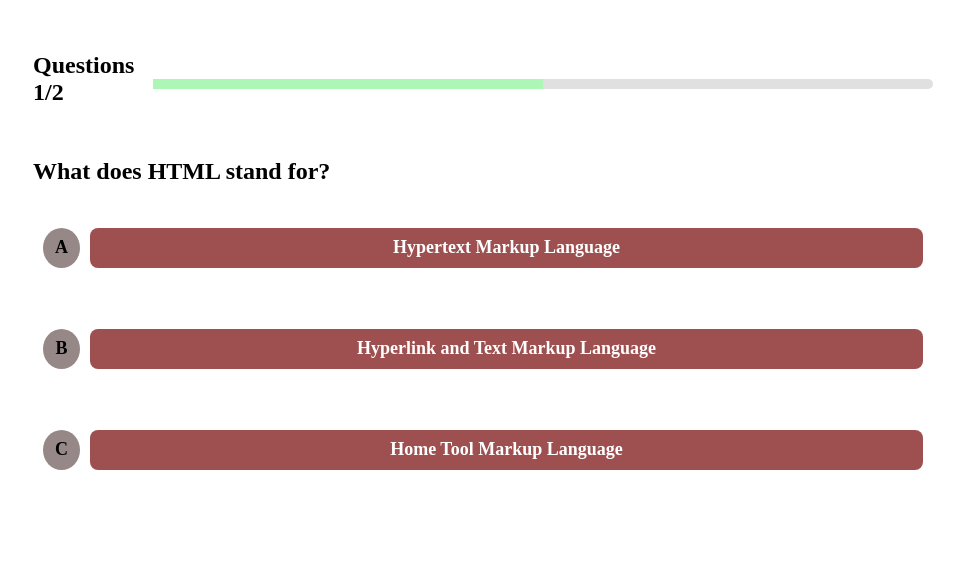
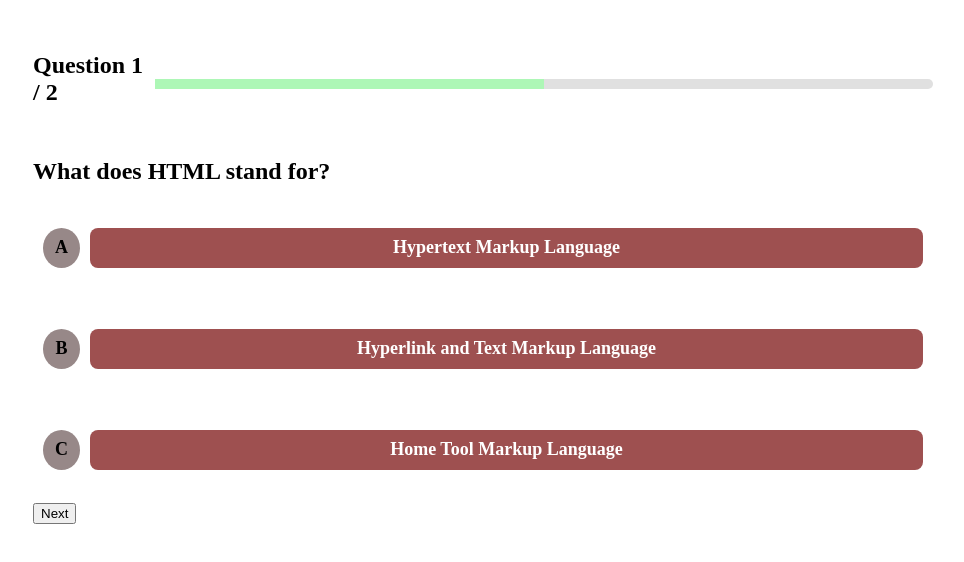
Before and after one commit to marcellandreas/Codepolitan_kodebisat_MEVN, a Vue app in the folder 09. Membangun Website Reaktif dengan Vue.js 3/quiz-vue/: page /quiz/1 in a window 1280 px wide. Shown: the top 562 px of the page, without its empty margins (157-1121 px from the left). Built offline with nearby package versions, Linux system fonts and the light colour scheme.

Commit message:
case: Membuat Dinamis Nomor Halaman Pertanyaan

```diff
--- a/09. Membangun Website Reaktif dengan Vue.js 3/quiz-vue/src/components/QuizHeader.vue
+++ b/09. Membangun Website Reaktif dengan Vue.js 3/quiz-vue/src/components/QuizHeader.vue
@@ -1,6 +1,12 @@
+<script setup>
+import { defineProps } from "vue";
+
+const { questionPage } = defineProps(["questionPage"]);
+</script>
+
 <template>
   <header>
-    <h4>Questions 1/2</h4>
+    <h4>Question {{ questionPage }}</h4>
     <div class="bar">
       <div class="bar-progress"></div>
     </div>
--- a/09. Membangun Website Reaktif dengan Vue.js 3/quiz-vue/src/views/Quiz.vue
+++ b/09. Membangun Website Reaktif dengan Vue.js 3/quiz-vue/src/views/Quiz.vue
@@ -3,7 +3,7 @@
 import QuizContent from "@/components/QuizContent.vue";
 import { useRoute } from "vue-router";
 import quizes from "../data/quizes.json";
-import { ref } from "vue";
+import { ref, watch } from "vue";
 
 const route = useRoute(); //untuk mendapatkan nilai parameter dari url
 
@@ -12,11 +12,30 @@
 const quiz = quizes.find((q) => q.id === quizId);
 
 const currentQuestionIndex = ref(0);
+
+const questionPage = ref(
+  `${currentQuestionIndex.value + 1} / ${quiz.questions.length}`
+);
+
+watch(
+  () => currentQuestionIndex.value,
+  () => {
+    questionPage.value = `${currentQuestionIndex.value + 1} / ${
+      quiz.questions.length
+    }`;
+  }
+);
 </script>
 
 <template>
-  <QuizHeader />
+  <QuizHeader :questionPage="questionPage" />
   <QuizContent :question="quiz.questions[currentQuestionIndex]" />
+  <button
+    @click="currentQuestionIndex++"
+    :disabled="currentQuestionIndex === quiz.questions.length - 1"
+  >
+    Next
+  </button>
 </template>
 
 <style scoped></style>
```
